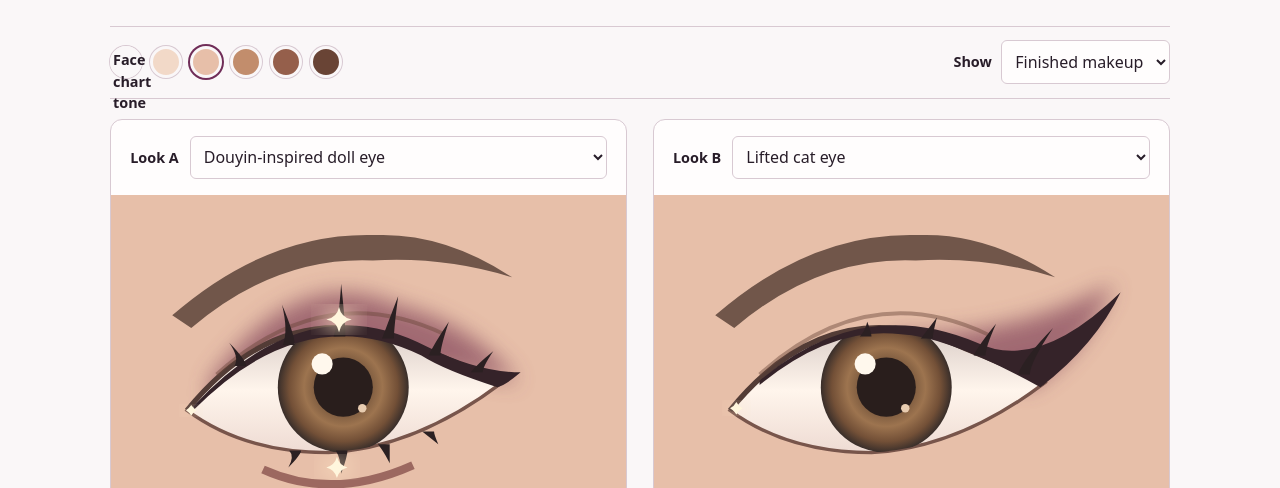
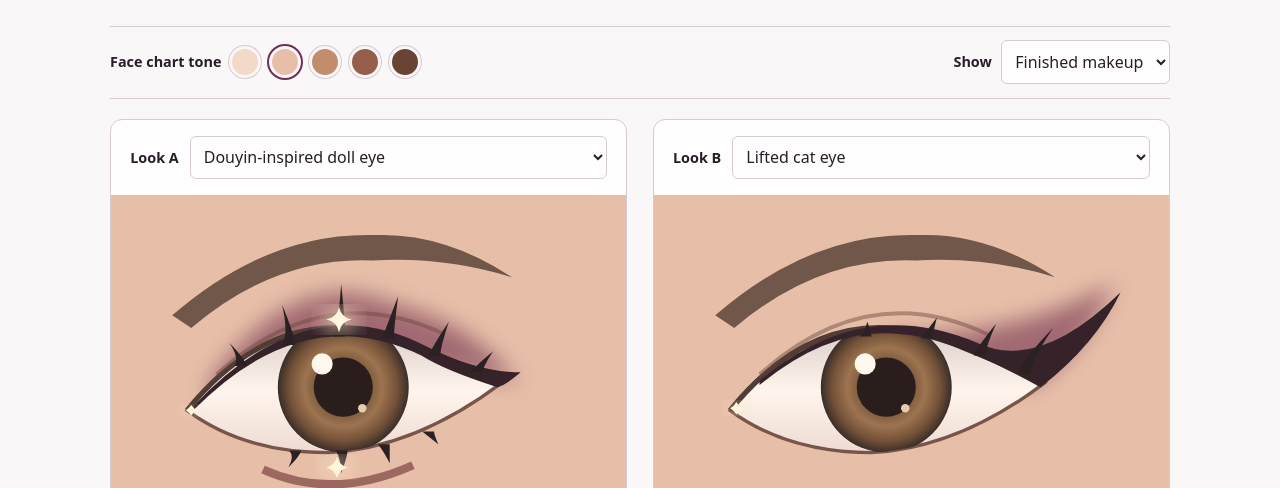
Before and after one commit to Breezebrise/Kryolan-Website, a plain HTML site: page eye-shapes.html in a window 1280 px wide. Shown: the part 312-800 px from the top of the page. Drawn offline with Linux system fonts and the light colour scheme.

Commit message:
Keep the face chart tone label separate from the color chips

```diff
--- a/eye-shapes.html
+++ b/eye-shapes.html
@@ -9,7 +9,7 @@
 :root{color-scheme:light dark;--bg:#faf7f8;--card:#fffdfd;--ink:#281d29;--muted:#685967;--line:#d8c9d2;--plum:#702d58;--blush:#f2e2eb;--display:Georgia,'Iowan Old Style',serif;font:100%/1.5 system-ui,sans-serif;background:var(--bg);color:var(--ink)}
 @media(prefers-color-scheme:dark){:root{--bg:#1b161d;--card:#241e26;--ink:#f6ecf4;--muted:#cebcca;--line:#50434f;--plum:#ecafd6;--blush:#452a3c}}
 *{box-sizing:border-box}body{margin:0}.banner{background:#242238;color:#fbf2fa;padding:6px 16px;text-align:center;font-size:.83rem}.shell{width:min(1060px,92%);margin:auto}.top,nav,.controls,.tones{display:flex;align-items:center;flex-wrap:wrap;gap:.5rem 1.1rem}.top{justify-content:space-between;padding:1rem 0;border-bottom:1px solid var(--line)}.brand{font:1.3rem var(--display);color:var(--ink);text-decoration:none}a{color:var(--plum);text-underline-offset:.22em}nav a{color:var(--muted);font-size:.9rem;text-decoration:none}nav a[aria-current]{font-weight:700;color:var(--plum)}nav a:hover{text-decoration:underline}
-h1,h2,p{margin:0}header{padding:clamp(2rem,5vw,4rem) 0 1.8rem}h1{font:400 clamp(2.9rem,7vw,5.2rem)/1.06 var(--display);letter-spacing:-.055em}header p{margin-top:.75rem;max-width:66ch;color:var(--muted);font-size:1.08rem}.controls{justify-content:space-between;padding:.85rem 0;border-block:1px solid var(--line);margin-bottom:1.25rem}.tones{border:0;padding:0;margin:0;gap:.5rem}.tone-label,.controls label,.picker label{font-weight:600;font-size:.9rem}.tones label{display:flex;align-items:center;cursor:pointer}.tones input{position:absolute;opacity:0;width:1px;height:1px}.tones span{display:block;background:var(--swatch);height:32px;width:32px;border:3px solid var(--bg);border-radius:50%;box-shadow:0 0 0 1px var(--line)}.tones input:checked+span{box-shadow:0 0 0 2px var(--plum)}:focus-visible,.tones input:focus-visible+span{outline:3px solid var(--plum);outline-offset:4px}.layer-choice{display:flex;align-items:center;gap:.6rem}select{font:inherit;color:var(--ink);background:var(--card);border:1px solid var(--line);border-radius:6px;padding:.55rem;max-width:100%}
+h1,h2,p{margin:0}header{padding:clamp(2rem,5vw,4rem) 0 1.8rem}h1{font:400 clamp(2.9rem,7vw,5.2rem)/1.06 var(--display);letter-spacing:-.055em}header p{margin-top:.75rem;max-width:66ch;color:var(--muted);font-size:1.08rem}.controls{justify-content:space-between;padding:.85rem 0;border-block:1px solid var(--line);margin-bottom:1.25rem}.tones{border:0;padding:0;margin:0;gap:.5rem}.tone-label,.controls label,.picker label{font-weight:600;font-size:.9rem}.tones label{display:flex;align-items:center;cursor:pointer}.tones input{position:absolute;opacity:0;width:1px;height:1px}.tones label span{display:block;background:var(--swatch);height:32px;width:32px;border:3px solid var(--bg);border-radius:50%;box-shadow:0 0 0 1px var(--line)}.tones input:checked+span{box-shadow:0 0 0 2px var(--plum)}:focus-visible,.tones input:focus-visible+span{outline:3px solid var(--plum);outline-offset:4px}.layer-choice{display:flex;align-items:center;gap:.6rem}select{font:inherit;color:var(--ink);background:var(--card);border:1px solid var(--line);border-radius:6px;padding:.55rem;max-width:100%}
 .pair{display:grid;grid-template-columns:1fr 1fr;gap:clamp(.8rem,2.5vw,1.6rem)}.look{background:var(--card);border:1px solid var(--line);border-radius:12px;overflow:hidden;min-width:0}.picker{padding:1rem 1.2rem;display:grid;grid-template-columns:auto 1fr;align-items:center;gap:.7rem}.picker select{width:100%;font-size:1rem}.eye{display:block;width:100%;height:auto;background:var(--skin,#e7bfa9)}.copy{padding:1.25rem}.copy h2{font:400 clamp(1.6rem,3vw,2.2rem)/1.1 var(--display);letter-spacing:-.035em}.effect{color:var(--muted);margin:.5rem 0 1rem}dl{margin:0}dl div{border-top:1px solid var(--line);padding:.58rem 0;display:grid;grid-template-columns:5.4rem 1fr;gap:.55rem}dt{font-weight:650;color:var(--plum)}dd{margin:0}.note{padding:1.5rem 0 2.5rem;max-width:78ch;color:var(--muted)}.note a{font-weight:600}.sr{clip-path:inset(50%);width:1px;height:1px;position:absolute;overflow:hidden}.defs{position:absolute;width:0;height:0;overflow:hidden}
 #guide[data-layer=bare] .makeup,#guide[data-layer=liner] .makeup:not(.liner),#guide[data-layer=shadow] .makeup:not(.shadow),#guide[data-layer=lash] .makeup:not(.lash),#guide[data-layer=light] .makeup:not(.light){display:none}
 @media(max-width:690px){.pair{grid-template-columns:1fr}.top{gap:.75rem}.picker{padding:.8rem 1rem}.eye{max-height:235px}.controls{align-items:start}.copy{padding:1rem}.layer-choice{flex-wrap:wrap}}
```
